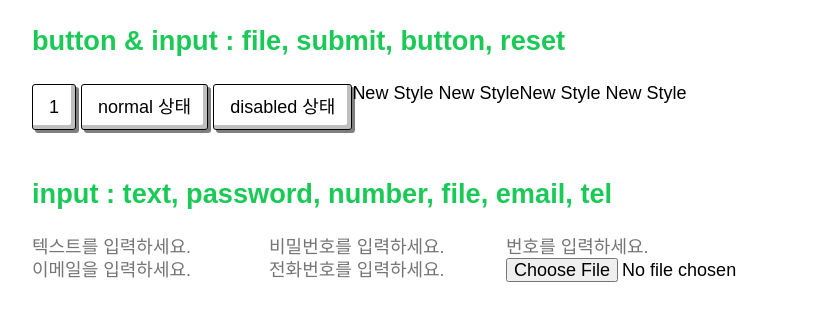
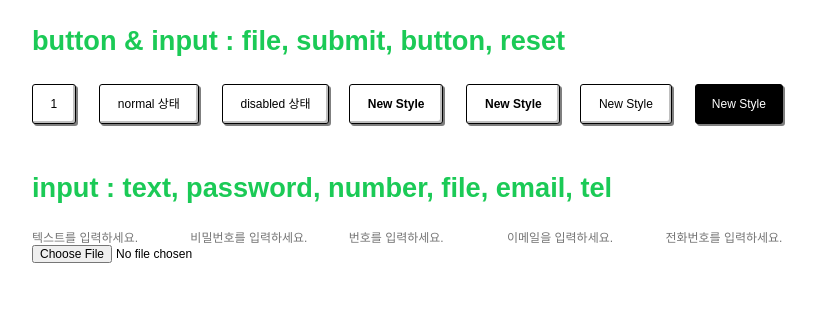
Before and after one commit to myooogi/pieces-style, a plain HTML site: page docs/index.html in a window 1280 px wide. Shown: the part 160-480 px from the top of the page, without its empty margins (168-984 px from the left). Drawn offline with Linux system fonts and the light colour scheme.

Commit message:
~~inging

```diff
--- a/assets/scss/abstracts/_placeholders.scss
+++ b/assets/scss/abstracts/_placeholders.scss
@@ -15,6 +15,6 @@ $font-g14: "Galmuri14", sans-serif !default;
 }
 
 //buttons
-%box-shadow {
-  box-shadow: 3px 3px 0px rgba(0, 0, 0, 0.5), inset -4px -4px 0px rgba(0, 0, 0, 0.25);
+%default-box-shadow {
+  box-shadow: 2px 2px 0px rgba(0, 0, 0, 0.5), inset -2px -2px 0px rgba(0, 0, 0, 0.25);
 }
--- a/assets/scss/base/_base.scss
+++ b/assets/scss/base/_base.scss
@@ -16,7 +16,7 @@ html {
 }
 
 body {
-  @include g14-sm;
+  @include g11-xs;
   color: $color-black;
   background-color: $color-white;
   -webkit-font-smoothing: antialiased;
--- a/assets/scss/components/_buttons.scss
+++ b/assets/scss/components/_buttons.scss
@@ -3,16 +3,26 @@
 @import "../abstracts/variables";
 @import "../abstracts/placeholders";
 
-@mixin btn-style($padding, $color, $bg, $border, $radius) {
+@mixin btn-style($padding, $color, $bg, $border, $radius: 3px) {
   padding: $padding;
   color: $color;
   background-color: $bg;
   border: $border;
   border-radius: $radius;
-  @extend %box-shadow;
+  @extend %default-box-shadow;
+}
+
+button {
+  @include btn-style(0.8rem 1.1rem, $color-black, $color-white, 1px solid $color-black);
 }
 
 .default-btn {
-  @include btn-style(0.8rem 1rem, $color-black, $color-white, 1px solid $color-black, 3px);
-  font-size: 18px;
 }
+
+.point-btn {
+  font-weight: 700;
+}
+
+.dark-btn {
+  @include btn-style(0.8rem 1rem, $color-white, $color-black, 1px solid $color-black);
+}
--- a/assets/scss/example.scss
+++ b/assets/scss/example.scss
@@ -24,6 +24,9 @@
   .button {
     .box {
       display: flex;
+      button {
+        margin-right: 20px;
+      }
     }
   }
 }
--- a/docs/index.html
+++ b/docs/index.html
@@ -18,17 +18,17 @@
         <h2 class="main_title">button & input : file, submit, button, reset</h2>
         <div class="box">
           <div class="nd_btn_box">
-            <button class="default-btn">1</button>
-            <button class="default-btn">normal 상태</button>
-            <button class="default-btn">disabled 상태</button>
+            <button class="default-btn"><span>1</span></button>
+            <button class="default-btn"><span>normal 상태</span></button>
+            <button class="default-btn"><span>disabled 상태</span></button>
           </div>
           <div class="cd_btn_box">
-            <button>New Style</button>
-            <button>New Style</button>
+            <button class="point-btn"><span>New Style</span></button>
+            <button class="point-btn"><span>New Style</span></button>
           </div>
           <div class="wb_btn_box">
-            <button>New Style</button>
-            <button>New Style</button>
+            <button class="default-btn"><span>New Style</span></button>
+            <button class="dark-btn"><span>New Style</span></button>
           </div>
         </div>
       </section>
```
Also changed, not shown: assets/css/example.css, assets/css/example.min.css, assets/css/main.css, assets/css/main.min.css.
